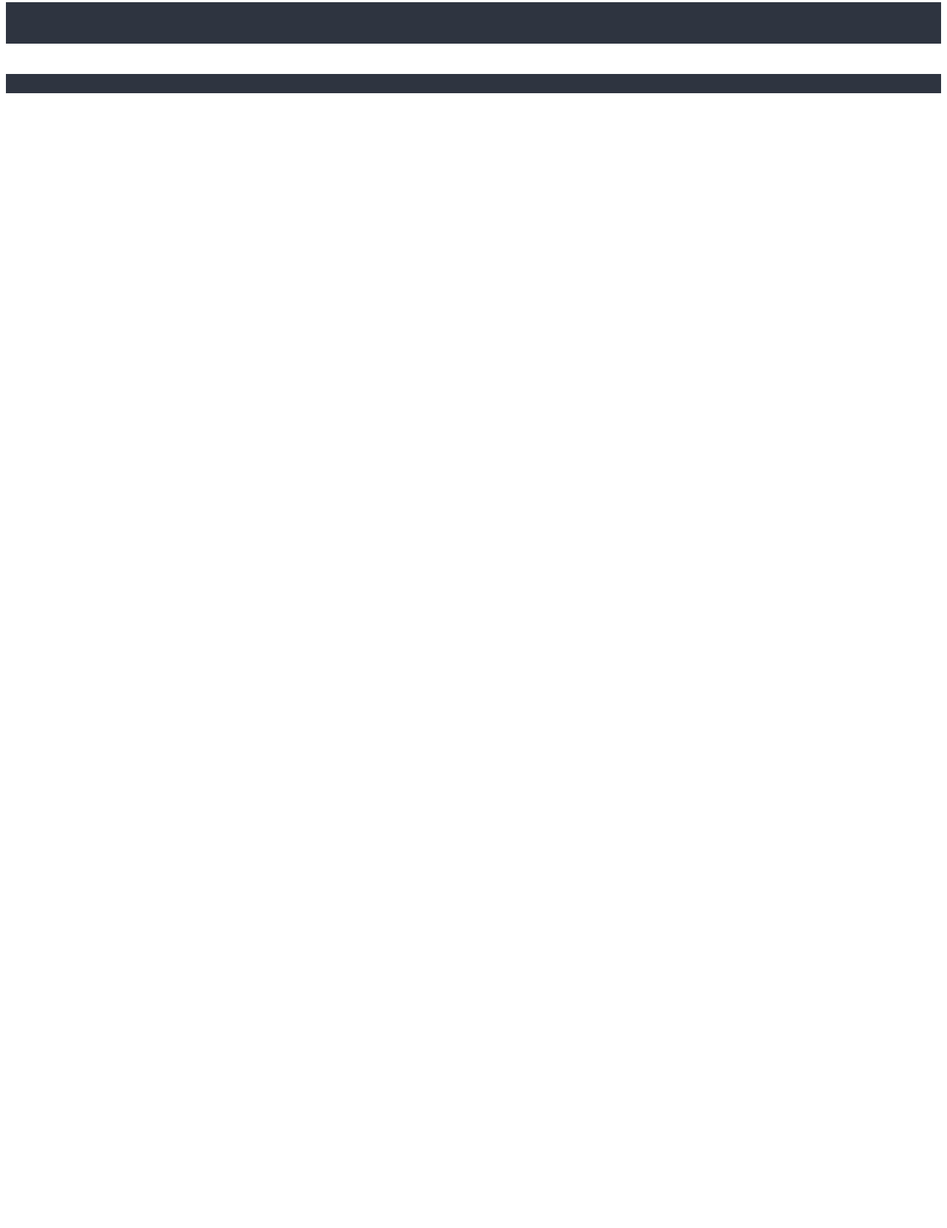
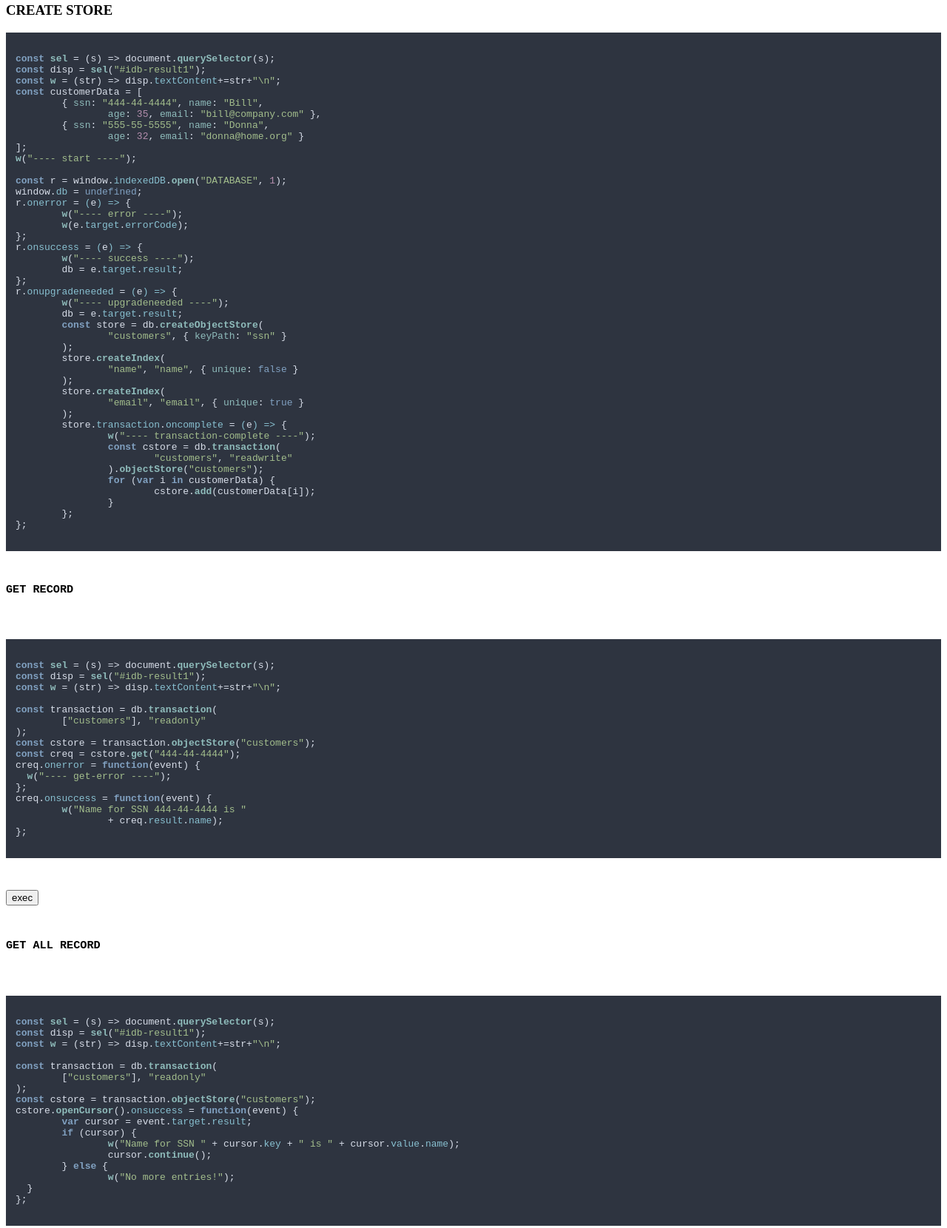
Before and after one commit to gel1123/signote, a plain HTML site: page 02_html5-Lv.2/test.html in a window 1280 px wide. Shown: the part 4922-6582 px from the top of the page at 74% size. Before the commit the page ends 5089 px from the top, so only its background shows below. Drawn offline with nearby package versions, Linux system fonts and the light colour scheme; a script that the page names is missing.

Commit message:
studying about idb

```diff
--- a/02_html5-Lv.2/test.html
+++ b/02_html5-Lv.2/test.html
@@ -385,9 +385,100 @@ window.onstorage = (e) => {
 <hr>
 <div id="studying-idb">
 	<h2>indexedDBの使い方</h2>
+	<h3>CREATE STORE</h3>
 	<pre><code id="idb-code1" contenteditable="true"
 		oninput="Function(this.textContent)();" spellcheck="false">
+const sel = (s) => document.querySelector(s);
+const disp = sel("#idb-result1");
+const w = (str) => disp.textContent+=str+"\n";
+const customerData = [
+	{ ssn: "444-44-4444", name: "Bill",
+		age: 35, email: "bill@company.com" },
+	{ ssn: "555-55-5555", name: "Donna",
+		age: 32, email: "donna@home.org" }
+];
+w("---- start ----");
+
+const r = window.indexedDB.open("DATABASE", 1);
+window.db = undefined;
+r.onerror = (e) => {
+	w("---- error ----");
+	w(e.target.errorCode);
+};
+r.onsuccess = (e) => {
+	w("---- success ----");
+	db = e.target.result;
+};
+r.onupgradeneeded = (e) => {
+	w("---- upgradeneeded ----");
+	db = e.target.result;
+	const store = db.createObjectStore(
+		"customers", { keyPath: "ssn" }
+	);
+	store.createIndex(
+		"name", "name", { unique: false }
+	);
+	store.createIndex(
+		"email", "email", { unique: true }
+	);
+	store.transaction.oncomplete = (e) => {
+		w("---- transaction-complete ----");
+		const cstore = db.transaction(
+			"customers", "readwrite"
+		).objectStore("customers");
+		for (var i in customerData) {
+			cstore.add(customerData[i]);
+		}
+	};
+};
 	</code><pre>
+	<h3>GET RECORD</h3>
+	<pre><code id="idb-code2" contenteditable="true"
+		spellcheck=false>
+const sel = (s) => document.querySelector(s);
+const disp = sel("#idb-result1");
+const w = (str) => disp.textContent+=str+"\n";
+
+const transaction = db.transaction(
+	["customers"], "readonly"
+);
+const cstore = transaction.objectStore("customers");
+const creq = cstore.get("444-44-4444");
+creq.onerror = function(event) {
+  w("---- get-error ----");
+};
+creq.onsuccess = function(event) {
+	w("Name for SSN 444-44-4444 is "
+		+ creq.result.name);
+};
+	</code></pre>
+	<div><button onclick='try {
+		Function(document.querySelector("#idb-code2").textContent)();
+	} catch(e) {document.querySelector("#idb-result1").textContent += e}'>exec</button></div>
+	<h3>GET ALL RECORD</h3>
+	<pre><code id="idb-code3" contenteditable="true"
+		spellcheck=false>
+const sel = (s) => document.querySelector(s);
+const disp = sel("#idb-result1");
+const w = (str) => disp.textContent+=str+"\n";
+
+const transaction = db.transaction(
+	["customers"], "readonly"
+);
+const cstore = transaction.objectStore("customers");
+cstore.openCursor().onsuccess = function(event) {
+	var cursor = event.target.result;
+	if (cursor) {
+		w("Name for SSN " + cursor.key + " is " + cursor.value.name);
+		cursor.continue();
+	} else {
+		w("No more entries!");
+  }
+};
+	</code></pre>
+	<div><button onclick='try {
+		Function(document.querySelector("#idb-code3").textContent)();
+	} catch(e) {document.querySelector("#idb-result1").textContent += e}'>exec</button></div>
 	<pre><code id="idb-result1"></code></pre>
 </div>
 </body>
```
